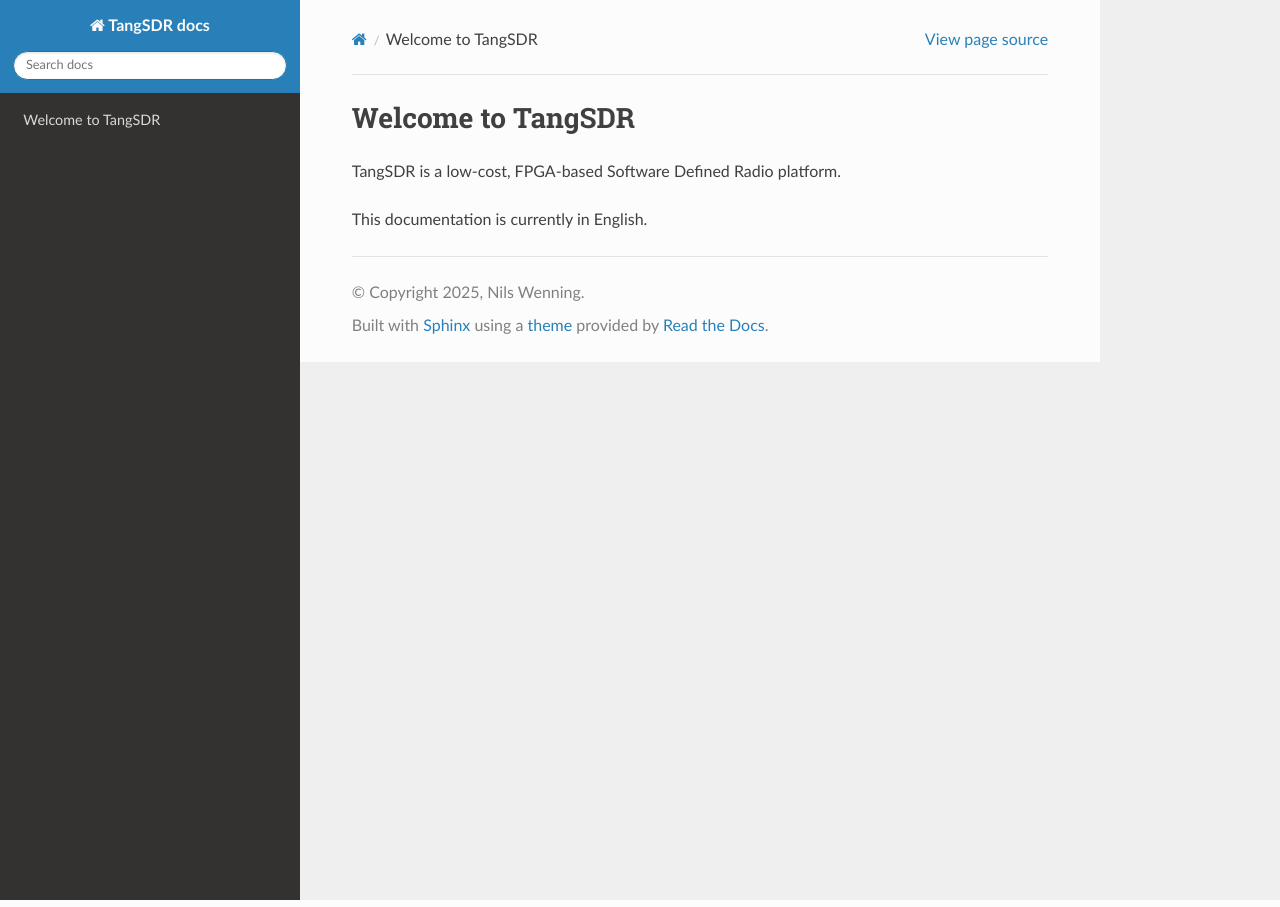
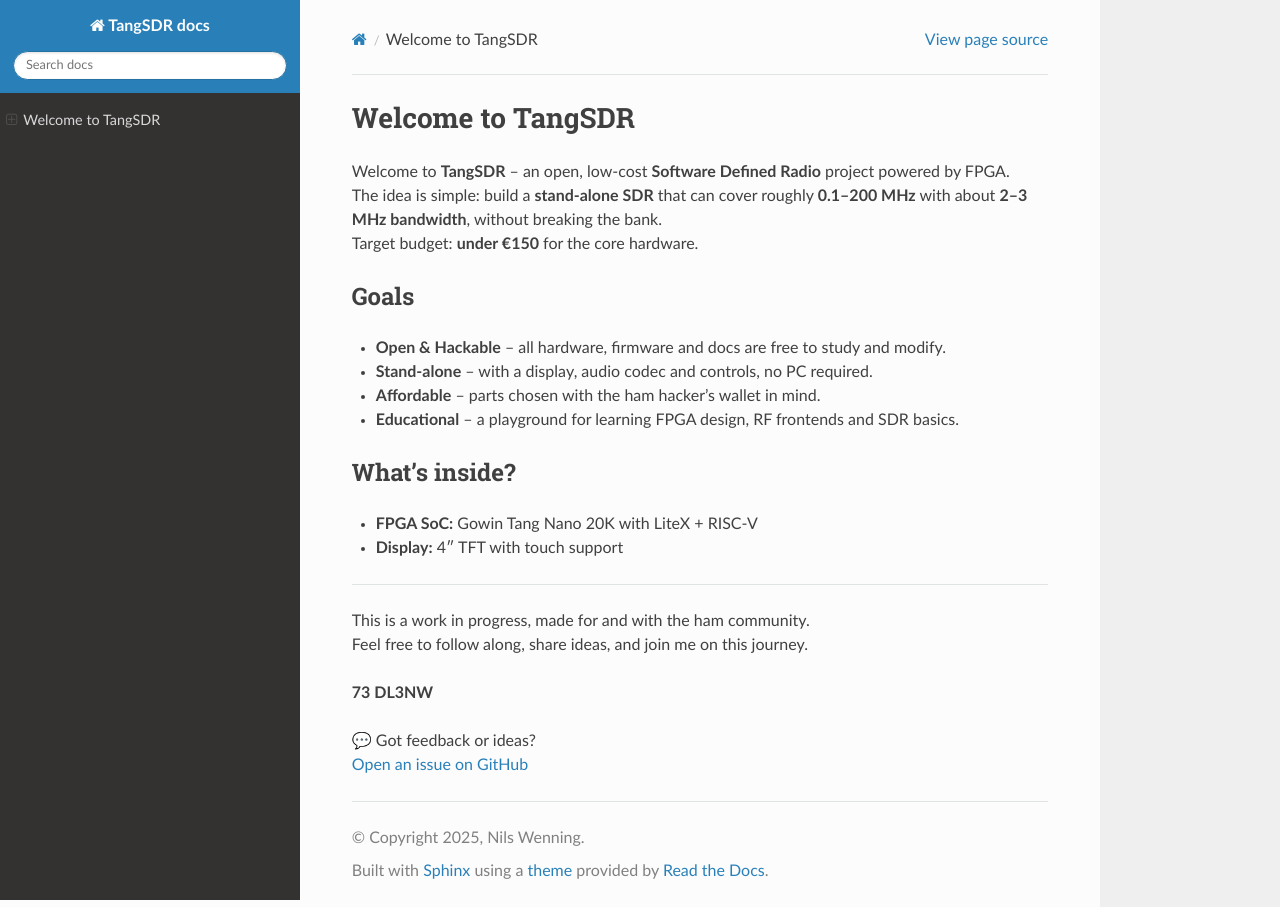
Before and after one commit to N1RX/TangSDR-docs, a Sphinx documentation site: the page built from docs/source/index.md, in a window 1280 px wide. Built offline with Sphinx 7.4.7 and the Read the Docs theme 3.1.0, drawn with Linux system fonts in a browser that asks for light colours.

Commit message:
edit index#

```diff
--- a/docs/source/index.md
+++ b/docs/source/index.md
@@ -1,5 +1,28 @@
 # Welcome to TangSDR
 
-TangSDR is a low-cost, FPGA-based Software Defined Radio platform.
+Welcome to **TangSDR** – an open, low-cost **Software Defined Radio** project powered by FPGA.
+The idea is simple: build a **stand-alone SDR** that can cover roughly **0.1–200 MHz** with about **2–3 MHz bandwidth**, without breaking the bank.
+Target budget: **under €150** for the core hardware.
 
-This documentation is currently in English.
+## Goals
+
+- **Open & Hackable** – all hardware, firmware and docs are free to study and modify.
+- **Stand-alone** – with a display, audio codec and controls, no PC required.
+- **Affordable** – parts chosen with the ham hacker’s wallet in mind.
+- **Educational** – a playground for learning FPGA design, RF frontends and SDR basics.
+
+## What’s inside?
+
+- **FPGA SoC:** Gowin Tang Nano 20K with LiteX + RISC-V
+- **Display:** 4″ TFT with touch support
+
+
+---
+
+This is a work in progress, made for and with the ham community.
+Feel free to follow along, share ideas, and join me on this journey.
+
+**73 DL3NW**
+
+💬 Got feedback or ideas?
+[Open an issue on GitHub](https://github.com/N1RX/TangSDR-docs/issues)
```
Also changed, not shown: 2 other files.
